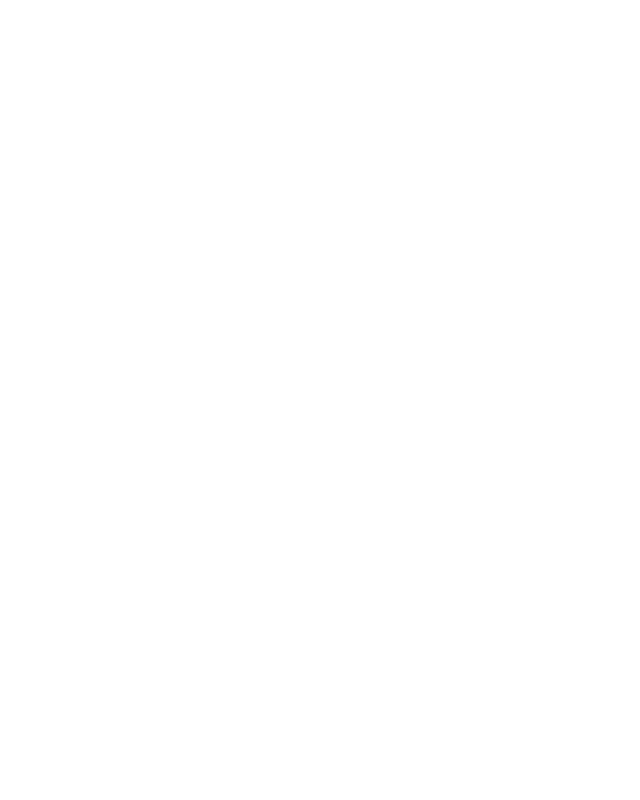
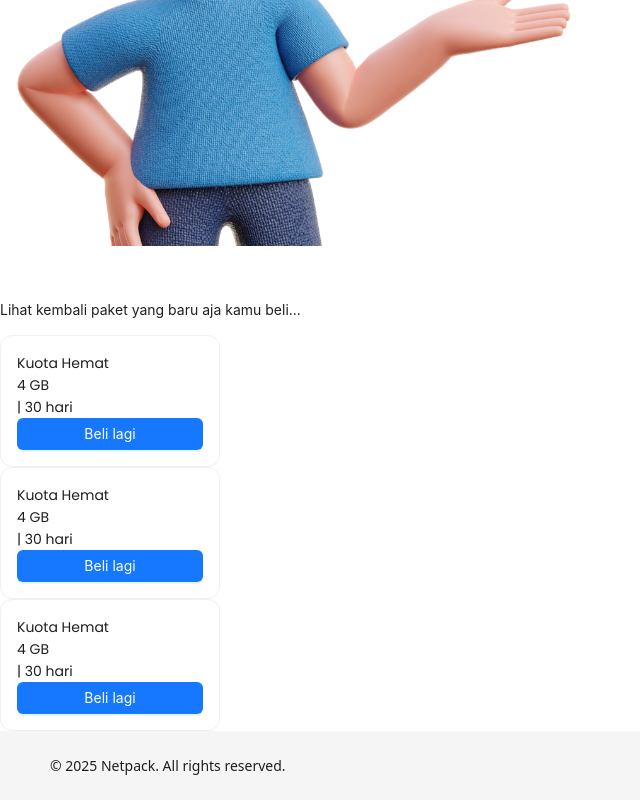
Before and after one commit to farrrahhh/netpack-ecommerce, a React (Vite) app: page / in a window 1280 px wide. Shown: the part 2961-3761 px from the top of the page, without its empty margins (0-640 px from the left). Before the commit the page ends 2713 px from the top, so only its background shows below. Built offline with nearby package versions, Linux system fonts and the light colour scheme; a web font is replaced by a local one.

Commit message:
update dashboard 2

```diff
--- /dev/null
+++ b/src/components/Footer.jsx
@@ -0,0 +1,15 @@
+import { Layout } from "antd"
+
+const { Footer } = Layout
+
+const AppFooter = () => {
+  return (
+    <Footer className="bg-[#000] text-white font-poppins px-6 md:px-20 pb-10">
+      <div className="border-t border-white border-opacity-20text-center text-sm text-white text-opacity-70 pt-6">
+        © 2025 Netpack. All rights reserved.
+      </div>
+    </Footer>
+  )
+}
+
+export default AppFooter
--- a/src/components/RecentTransactions.jsx
+++ b/src/components/RecentTransactions.jsx
@@ -1,42 +1,74 @@
-const TransactionCard = ({ transaction }) => {
+"use client"
+
+import { Card, Button, Typography } from "antd"
+
+const { Title, Paragraph } = Typography
+
+const lastTransactions = [
+  {
+    id: 1,
+    name: "Kuota Hemat",
+    quota: "4 GB",
+    duration: "30 hari",
+  },
+  {
+    id: 2,
+    name: "Kuota Hemat",
+    quota: "4 GB",
+    duration: "30 hari",
+  },
+  {
+    id: 3,
+    name: "Kuota Hemat",
+    quota: "4 GB",
+    duration: "30 hari",
+  },
+]
+
+const RecentTransactions = () => {
   return (
-      <div className="bg-white bg-opacity-10 backdrop-blur-sm rounded-lg p-4 border border-white border-opacity-20">
-        <div className="flex justify-between items-start">
-          <div>
-            <h4 className="text-white font-medium">{transaction.name}</h4>
-            <p className="text-white text-opacity-80 text-sm">{transaction.provider}</p>
-          </div>
-          <span className="text-xs text-white text-opacity-70">{transaction.date}</span>
+    <div className="bg-[#27548A] py-16 px-4 md:px-20 text-white font-poppins">
+      <div className="max-w-7xl mx-auto flex flex-col md:flex-row items-center gap-10">
+        {/* Character */}
+        <div className="w-full md:w-[600px] relative">
+  <img
+    src="src/assets/person3.png"
+    alt="Character"
+    className="hidden md:block absolute top-[-124px] left-0 w-[400px] sm:w-[550px] md:w-[700px] h-auto object-contain"
+  />
 </div>
 
-        <div className="mt-2 space-y-1">
-          <div className="flex items-center text-sm text-white text-opacity-90">
-            <svg
-              className="w-4 h-4 mr-1 text-white text-opacity-70"
-              fill="none"
-              stroke="currentColor"
-              viewBox="0 0 24 24"
-              xmlns="http://www.w3.org/2000/svg"
+        {/* Text & Cards */}
+        <div className="w-full md:w-2/3">
+          <Title level={2} style={{ color: "white" }} className="font-poppins mb-2">
+            Transaksi terakhirmu, sat set tanpa ribet!
+          </Title>
+          <Paragraph className="text-white text-opacity-90 font-poppins mb-6">
+            Lihat kembali paket yang baru aja kamu beli...
+          </Paragraph>
+
+          <div className="flex flex-wrap gap-4 justify-start md:justify-between">
+            {lastTransactions.map((item) => (
+              <Card
+                key={item.id}
+                style={{ width: 220, borderRadius: 12, fontFamily: "Poppins" }}
+                bodyStyle={{ padding: "16px" }}
               >
-              <path
-                strokeLinecap="round"
-                strokeLinejoin="round"
-                strokeWidth={2}
-                d="M9 12h6m-6 4h6m2 5H7a2 2 0 01-2-2V5a2 2 0 012-2h5.586a1 1 0 01.707.293l5.414 5.414a1 1 0 01.293.707V19a2 2 0 01-2 2z"
-              />
-            </svg>
-            <span>{transaction.quota}</span>
+                <p className="font-semibold text-gray-800 mb-2">{item.name}</p>
+                <div className="flex items-center justify-start gap-2 text-[#27548A] mb-4">
+                  <p className="text-xl font-bold">{item.quota}</p>
+                  <span className="text-sm text-gray-600">| {item.duration}</span>
+                </div>
+                <Button type="primary" block className="bg-[#27548A] rounded-md font-poppins">
+                  Beli lagi
+                </Button>
+              </Card>
+            ))}
           </div>
         </div>
-
-        <div className="mt-3 flex justify-between items-center">
-          <span className="text-white font-bold">{transaction.price}</span>
-          <button className="px-3 py-1 bg-white text-[#27548A] rounded-full text-xs font-medium hover:bg-opacity-90 transition duration-300">
-            Beli lagi
-          </button>
       </div>
     </div>
   )
 }
 
-  export default TransactionCard
+export default RecentTransactions
--- a/src/pages/Dashboard.jsx
+++ b/src/pages/Dashboard.jsx
@@ -6,6 +6,7 @@
 import FilterBar from "../components/FilterBar"
 import ProductList from "../components/ProductList"
 import RecentTransactions from "../components/RecentTransactions"
+import Footer from "../components/Footer"
 
 const dummyProducts = [
   {
@@ -87,7 +88,8 @@
       <HeroSection />
       <FilterBar />
       <ProductList products={dummyProducts} />
-     {/* <RecentTransactions /> */}
+      <RecentTransactions />
+    <Footer />
     </div>
   )
 }
```
Also changed, not shown: src/assets/person3.png (added). Lines whose indentation alone changed are shown as unchanged.
